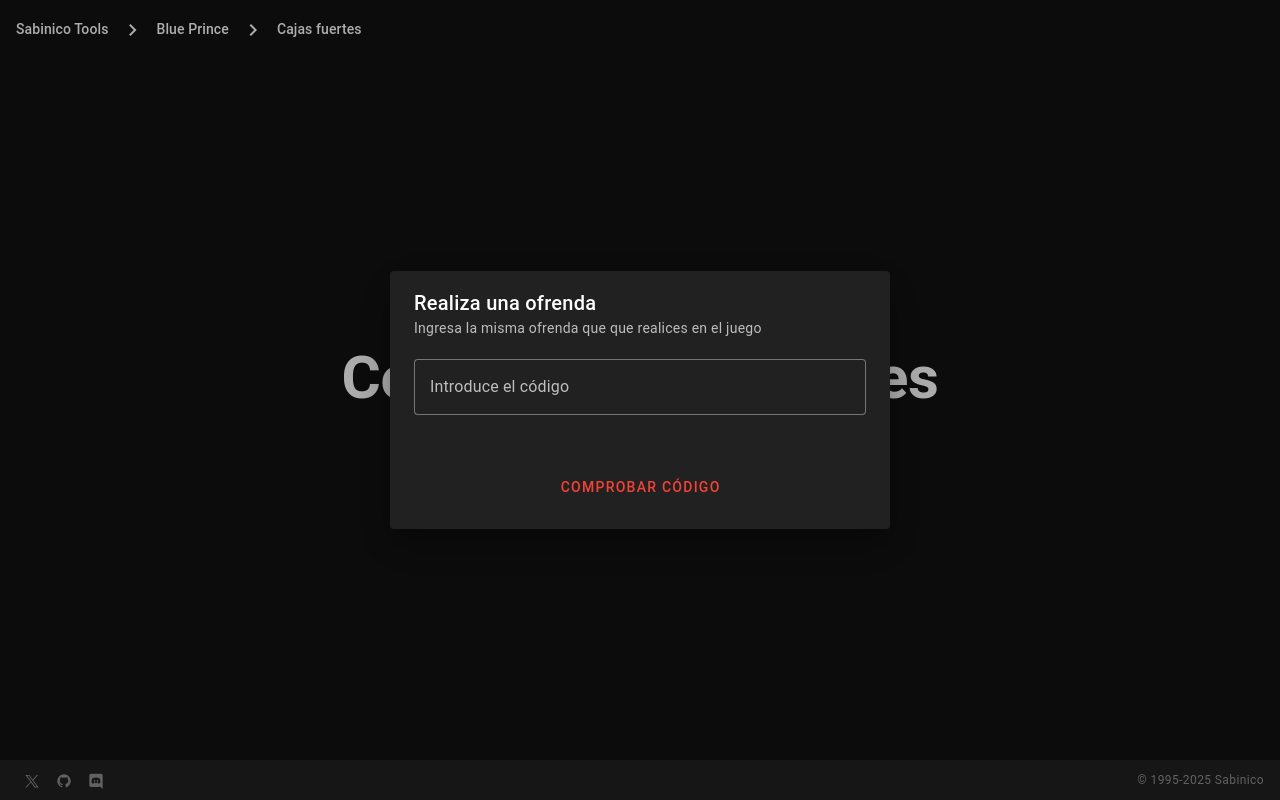
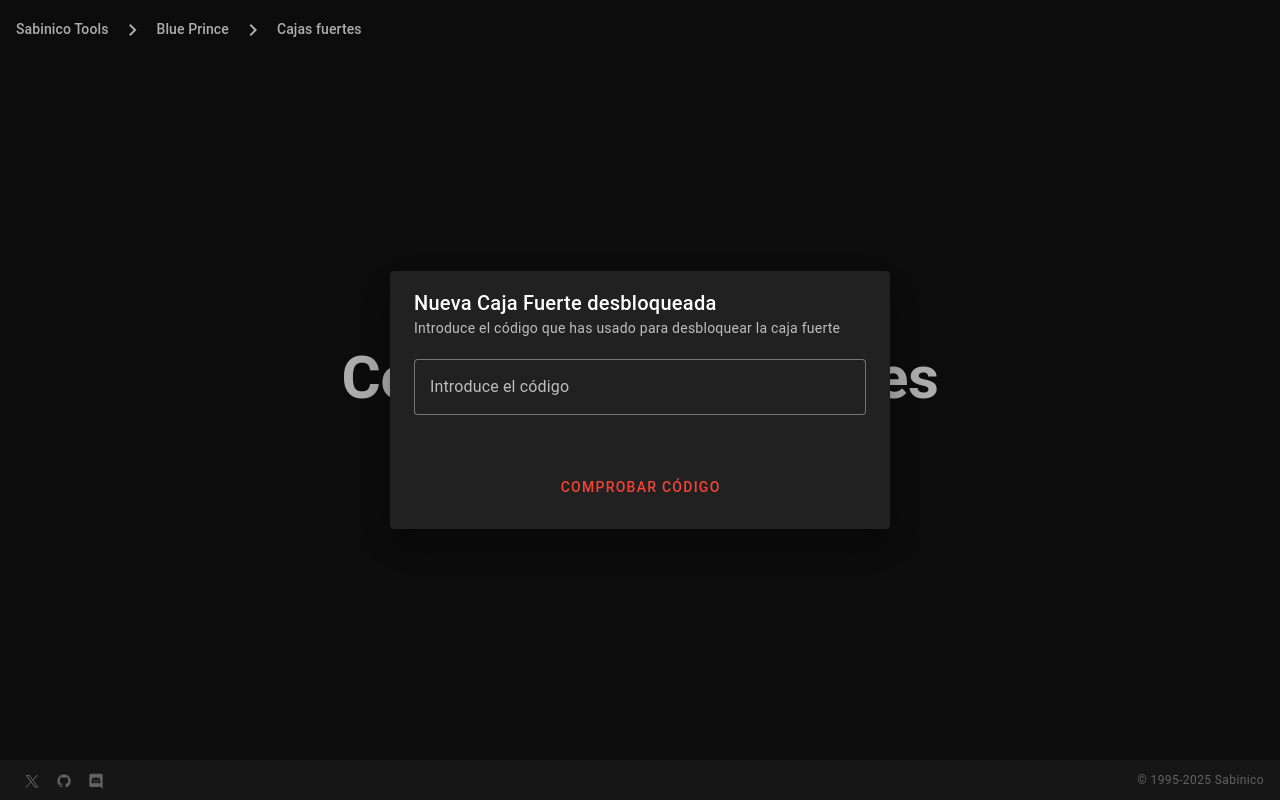
Before and after one commit to sabinico/tools.sabinico.dev, a Vue app: page /blue-prince/safes-codes in a window 1280 px wide. Both pictures are taken after a click on the button "INTRODUCIR CÓDIGO". Built offline with nearby package versions, Linux system fonts and the light colour scheme.

Commit message:
Fix text modal safes codes blue prince

```diff
--- a/src/pages/blue-prince/safes-codes.vue
+++ b/src/pages/blue-prince/safes-codes.vue
@@ -25,7 +25,7 @@
               <v-btn v-bind="activatorProps" color="red" variant="text">INTRODUCIR CÓDIGO</v-btn>
             </template>
             <template #default="{ isActive }">
-              <v-card subtitle="Ingresa la misma ofrenda que que realices en el juego" title="Realiza una ofrenda">
+              <v-card subtitle="Introduce el código que has usado para desbloquear la caja fuerte" title="Nueva Caja Fuerte desbloqueada">
                 <v-card-text>
                   <v-form>
                     <v-row>
```
